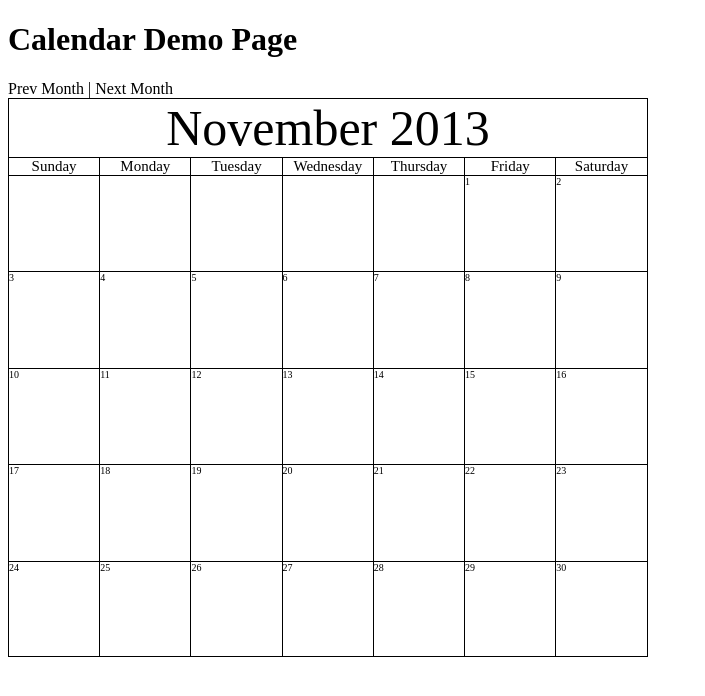
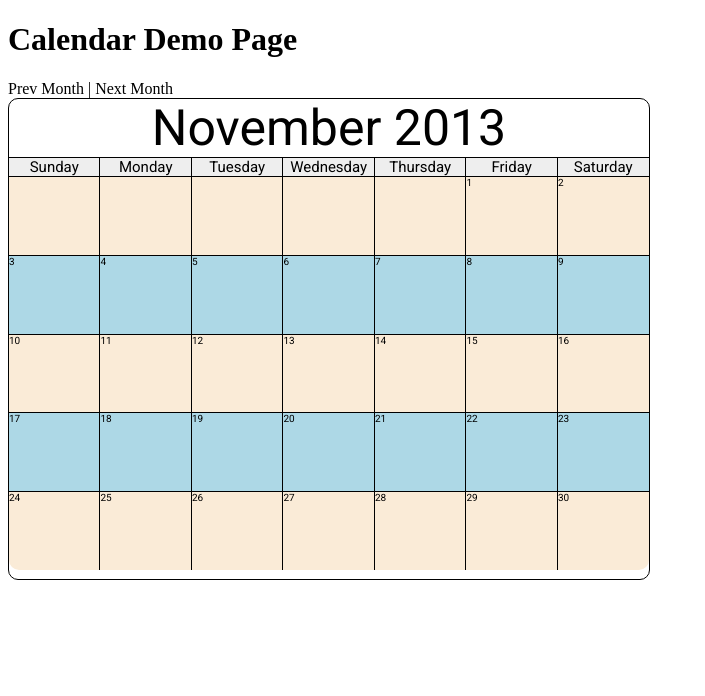
Before and after one commit to lord2800/angular-calendar, a plain HTML site: page index.html in a window 1280 px wide. Shown: the whole page, without its empty margins (0-705 px from the left). Drawn offline with nearby package versions, Linux system fonts and the light colour scheme; files whose address does not match are found by name.

Commit message:
Auto-commit via Travis [ci-skip]

```diff
--- a/calendar.js
+++ b/calendar.js
@@ -45,7 +45,7 @@
       '<span ng-repeat="day in days track by $index" class="day-name" ng-class="{first: $first, last: $last}">{{day}}</span>',
       '</div>',
       '<div class="calendar-body">',
-      '<div ng-repeat="week in weeks track by $index" class="week" ng-class="{first: $first, last: $last}">',
+      '<div ng-repeat="week in weeks track by $index" class="week" ng-class="{first: $first, last: $last, odd: $odd, even: $even}">',
       '<span ng-repeat="day in week.days track by $index" class="day" ng-class="{first: $first, last: $last}" ng-click="day != undefined && click(day)">{{day}}&nbsp;</span>',
       '</div>',
       '</div>',
--- a/index.html
+++ b/index.html
@@ -17,46 +17,60 @@
 				});
 		</script>
 
+		<link href='http://fonts.googleapis.com/css?family=Roboto' rel='stylesheet' type='text/css'>
+
 		<style type="text/css">
-			body { height: 1080px; }
-
 			.calendar {
 				width: 640px;
 				height: 480px;
+				font-family: 'Roboto';
 				font-size: 62.5%;
+				border: 1px solid #000;
+				border-radius: 10px;
 			}
 			.calendar .header {
 				text-align: center;
 				font-size: 5em;
-				border: 1px solid #000;
+			}
+
+			.calendar .week-header {
+				border-top: 1px solid #000;
+				border-bottom: 1px solid #000;
+				background-color: #eee;
 			}
 
 			.calendar .day-name {
 				text-align: center;
 				font-size: 1.5em;
-				width: 14.1%;
+				width: 14.14%;
 				display: inline-block;
-				border-left: 1px solid #000;
+				border-right: 1px solid #000;
 			}
 			.calendar .day-name.last {
-				border-right: 1px solid #000;
+				border-right: none;
 			}
 			.calendar .day-name.first {
 			}
 
 			.calendar .calendar-body {
-				height: 100%;
-				border: 1px solid #000;
+				height: 84%;
 			}
 
 			.calendar .week {
-				height: 19.9%;
-				border-bottom: 1px solid #000;
+				height: 19.3%;
+				border-top: 1px solid #000;
+			}
+			.calendar .week.odd {
+				background-color: lightblue;
+			}
+			.calendar .week.even {
+				background-color: antiquewhite;
 			}
 			.calendar .week.first {
+				border-top: none;
 			}
 			.calendar .week.last {
-				border-bottom: none;
+				border-radius: 0 0 10px 10px;
 			}
 
 			.calendar .day {
```
Also changed, not shown: calendar.min.js.
